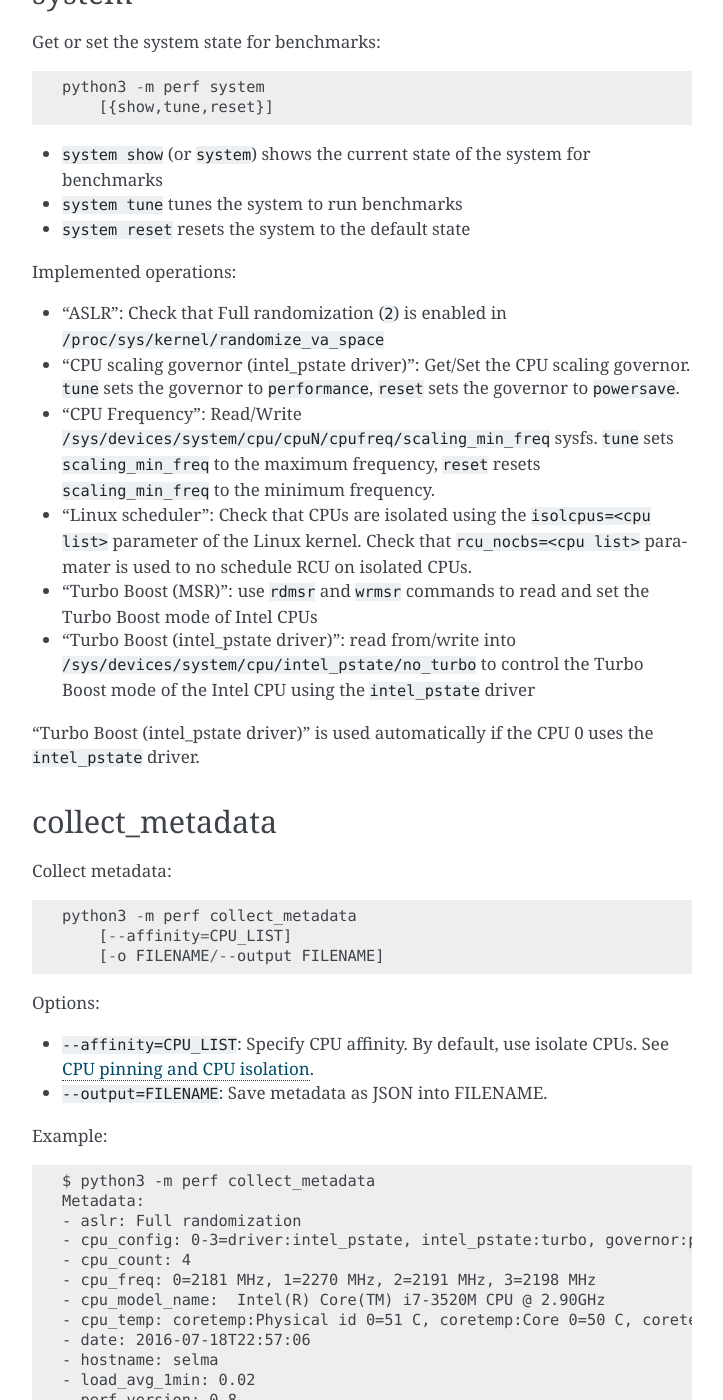
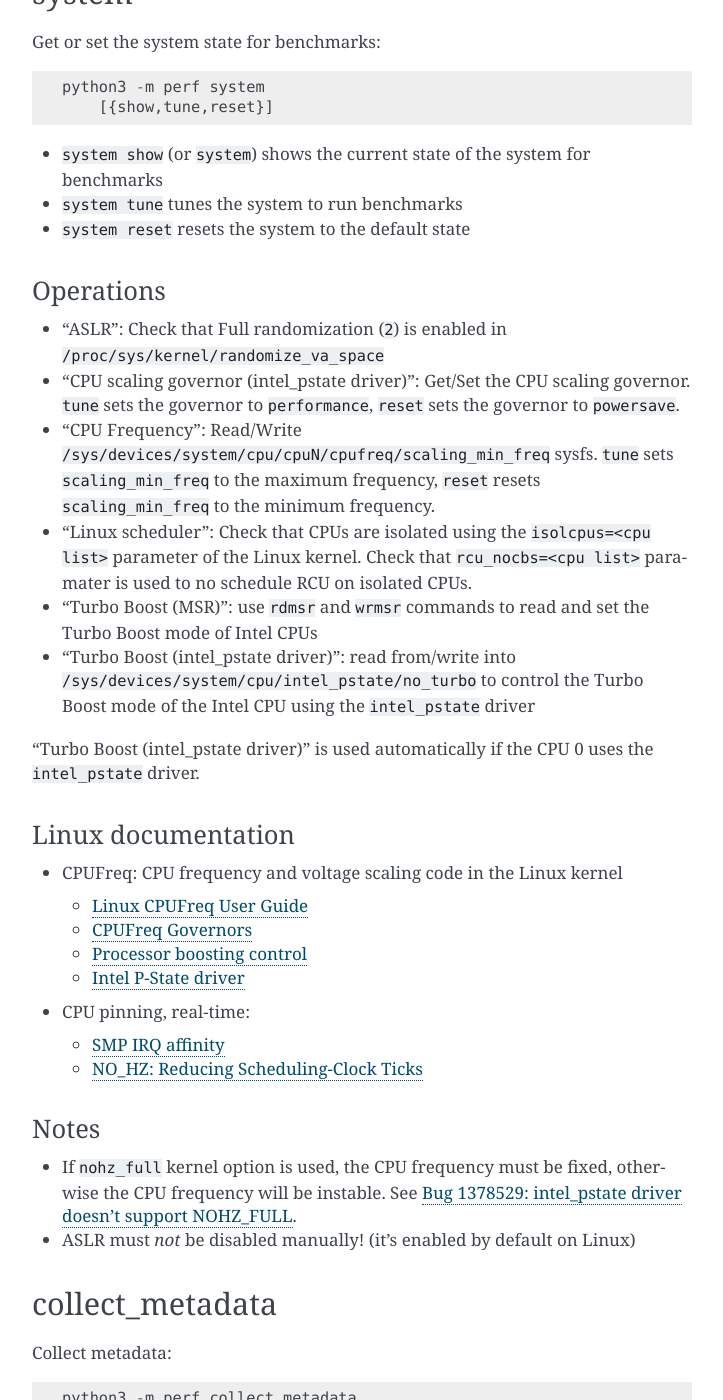
Before and after one commit to psf/pyperf, a Sphinx documentation site: the page built from doc/cli.rst, in a window 1280 px wide and 1400 px high, scrolled down 9058 px. Shown: the whole window, without its empty margins (388-1111 px from the left). Built offline with Sphinx 7.4.7, drawn with Linux system fonts in a browser that asks for light colours; some of the changed text lies outside the part shown.

Commit message:
system doc: add links to linux doc

```diff
--- a/TODO.rst
+++ b/TODO.rst
@@ -8,6 +8,10 @@ TODO
 * system: CPU pinning for interruptions (IRQ)?
 * system: set the CPU scaling governor when intel_pstate is not used.
   Use "userland" governor with a fixed CPU speed (max speed)?
+* system: warn if HyperThread is enabled?
+* system: check that isolated CPU "respect HyperThreading" (are part of the
+  same physical cores)
+* system: detect NUMA
 * External tool (?) to produce nice HTML reports:
 
   * https://magic.io/blog/uvloop-blazing-fast-python-networking/
--- a/doc/cli.rst
+++ b/doc/cli.rst
@@ -461,7 +461,8 @@ Get or set the system state for benchmarks::
 * ``system tune`` tunes the system to run benchmarks
 * ``system reset`` resets the system to the default state
 
-Implemented operations:
+Operations
+^^^^^^^^^^
 
 * "ASLR": Check that Full randomization (``2``) is enabled
   in ``/proc/sys/kernel/randomize_va_space``
@@ -484,6 +485,36 @@ Implemented operations:
 
 "Turbo Boost (intel_pstate driver)" is used automatically if the CPU 0 uses the
 ``intel_pstate`` driver.
+
+Linux documentation
+^^^^^^^^^^^^^^^^^^^
+
+* CPUFreq: CPU frequency and voltage scaling code in the Linux kernel
+
+  * `Linux CPUFreq User Guide
+    <https://www.kernel.org/doc/Documentation/cpu-freq/user-guide.txt>`_
+  * `CPUFreq Governors
+    <https://www.kernel.org/doc/Documentation/cpu-freq/governors.txt>`_
+  * `Processor boosting control
+    <https://www.kernel.org/doc/Documentation/cpu-freq/boost.txt>`_
+  * `Intel P-State driver
+    <https://www.kernel.org/doc/Documentation/cpu-freq/intel-pstate.txt>`_
+
+* CPU pinning, real-time:
+
+  * `SMP IRQ affinity
+    <https://www.kernel.org/doc/Documentation/IRQ-affinity.txt>`_
+  * `NO_HZ: Reducing Scheduling-Clock Ticks
+    <https://www.kernel.org/doc/Documentation/timers/NO_HZ.txt>`_
+
+Notes
+^^^^^
+
+* If ``nohz_full`` kernel option is used, the CPU frequency must be fixed,
+  otherwise the CPU frequency will be instable. See `Bug 1378529: intel_pstate
+  driver doesn't support NOHZ_FULL
+  <https://bugzilla.redhat.com/show_bug.cgi?id=1378529>`_.
+* ASLR must *not* be disabled manually! (it's enabled by default on Linux)
 
 
 .. _collect_metadata_cmd:
```
